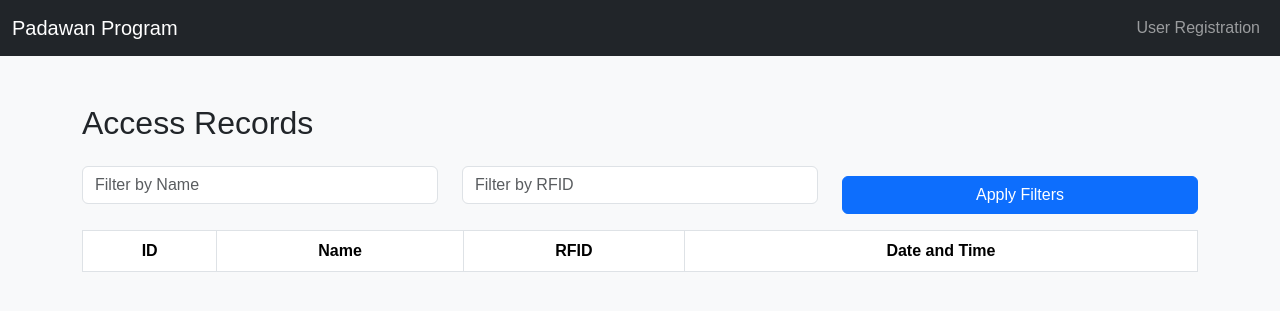
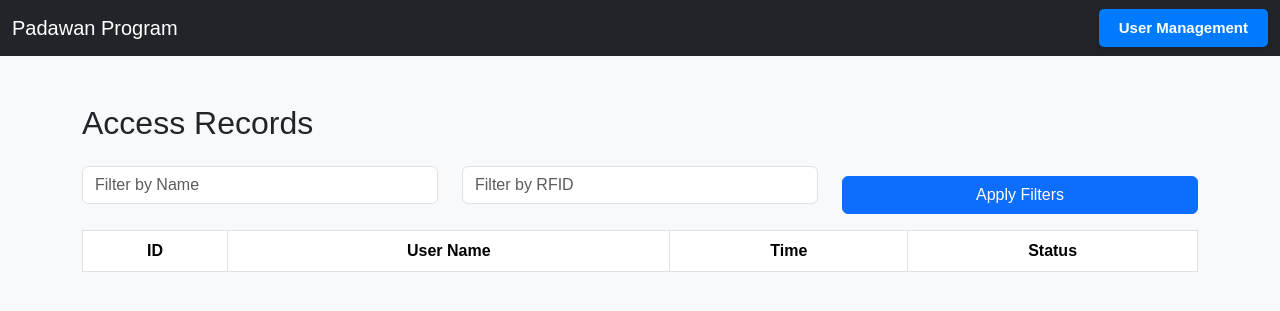
Before and after one commit to jorgerpg/LinuxPadawan, a Flask app: template app/templates/index.html in a window 1280 px wide. Shown: the top 311 px of the page. Run offline with Flask 3, Linux system fonts and the light colour scheme; the template is opened without the code that fills it, so the values that code supplies are empty; parts of the project's set-up code (start-up, migrations or seed data) failed here and were passed over.

```diff
--- /dev/null
+++ b/app/static/css/index.css
@@ -0,0 +1,49 @@
+/* styles.css */
+body {
+    background-color: #f8f9fa;
+    font-family: 'Arial', sans-serif;
+}
+
+.navbar {
+    margin-bottom: 20px;
+}
+
+.container {
+    margin-top: 50px;
+}
+
+table {
+    background-color: white;
+}
+
+th, td {
+    text-align: center;
+}
+
+input[type="text"] {
+    margin-bottom: 10px;
+}
+
+button {
+    margin-top: 10px;
+}
+
+/* Estilo para o botão de User Registration */
+.register-button {
+display: inline-block;
+background-color: #007bff; /* Azul vibrante */
+color: #fff; /* Texto branco */
+padding: 8px 20px;
+font-size: 15px;
+font-weight: bold;
+text-align: center;
+text-decoration: none;
+border-radius: 5px;
+box-shadow: 0 4px 6px rgba(0, 0, 0, 0.1);
+transition: background-color 0.3s ease, transform 0.2s ease;
+}
+
+.register-button:hover {
+background-color: #0056b3; /* Azul mais escuro no hover */
+transform: scale(1.05); /* Leve aumento ao passar o mouse */
+}
--- a/app/static/css/styles.css
+++ b/app/static/css/users.css
@@ -23,7 +23,3 @@ th, td {
 input[type="text"] {
     margin-bottom: 10px;
 }
-
-button {
-    margin-top: 10px;
-}
--- a/app/templates/index.html
+++ b/app/templates/index.html
@@ -7,7 +7,7 @@
     <title>Programa Padawan - Registros de Acesso</title>
     <!-- CDN do Bootstrap -->
     <link href="https://cdn.jsdelivr.net/npm/bootstrap@5.3.0-alpha1/dist/css/bootstrap.min.css" rel="stylesheet">
-    <link rel="stylesheet" href="{{ url_for('static', filename='css/styles.css') }}">
+    <link rel="stylesheet" href="{{ url_for('static', filename='css/index.css') }}">
 </head>
 
 <body>
@@ -20,13 +20,8 @@
                 aria-controls="navbarNav" aria-expanded="false" aria-label="Toggle navigation">
                 <span class="navbar-toggler-icon"></span>
             </button>
-            <div class="collapse navbar-collapse" id="navbarNav">
-                <ul class="navbar-nav ms-auto">
-                    <!-- Button for user registration -->
-                    <li class="nav-item">
-                        <a class="nav-link" href="/users">User Registration</a>
-                    </li>
-                </ul>
+            <div class="register-button-container">
+              <a href="/users" class="register-button">User Management</a>
             </div>
         </div>
     </nav>
@@ -54,18 +49,18 @@
             <thead>
               <tr>
                 <th>ID</th>
-                    <th>Name</th>
-                    <th>RFID</th>
-                    <th>Date and Time</th>
+                <th>User Name</th>
+                <th>Time</th>
+                <th>Status</th>
               </tr>
             </thead>
             <tbody>
               {% for record in records %}
               <tr>
-                    <td>{{ record.id }}</td>
-                    <td>{{ record.name }}</td>
-                    <td>{{ record.rfid }}</td>
-                    <td>{{ record.time }}</td>
+                <td>{{ record['id'] }}</td>
+                <td>{{ record['user_name'] }}</td>
+                <td>{{ record['time'] }}</td>
+                <td>{{ record['status'] }}</td>
               </tr>
               {% endfor %}
             </tbody>
```
Also changed, not shown: app/sqlite.py (+49 -38 lines), app/templates/users.html (+22 -15 lines). Lines whose indentation alone changed are shown as unchanged.
